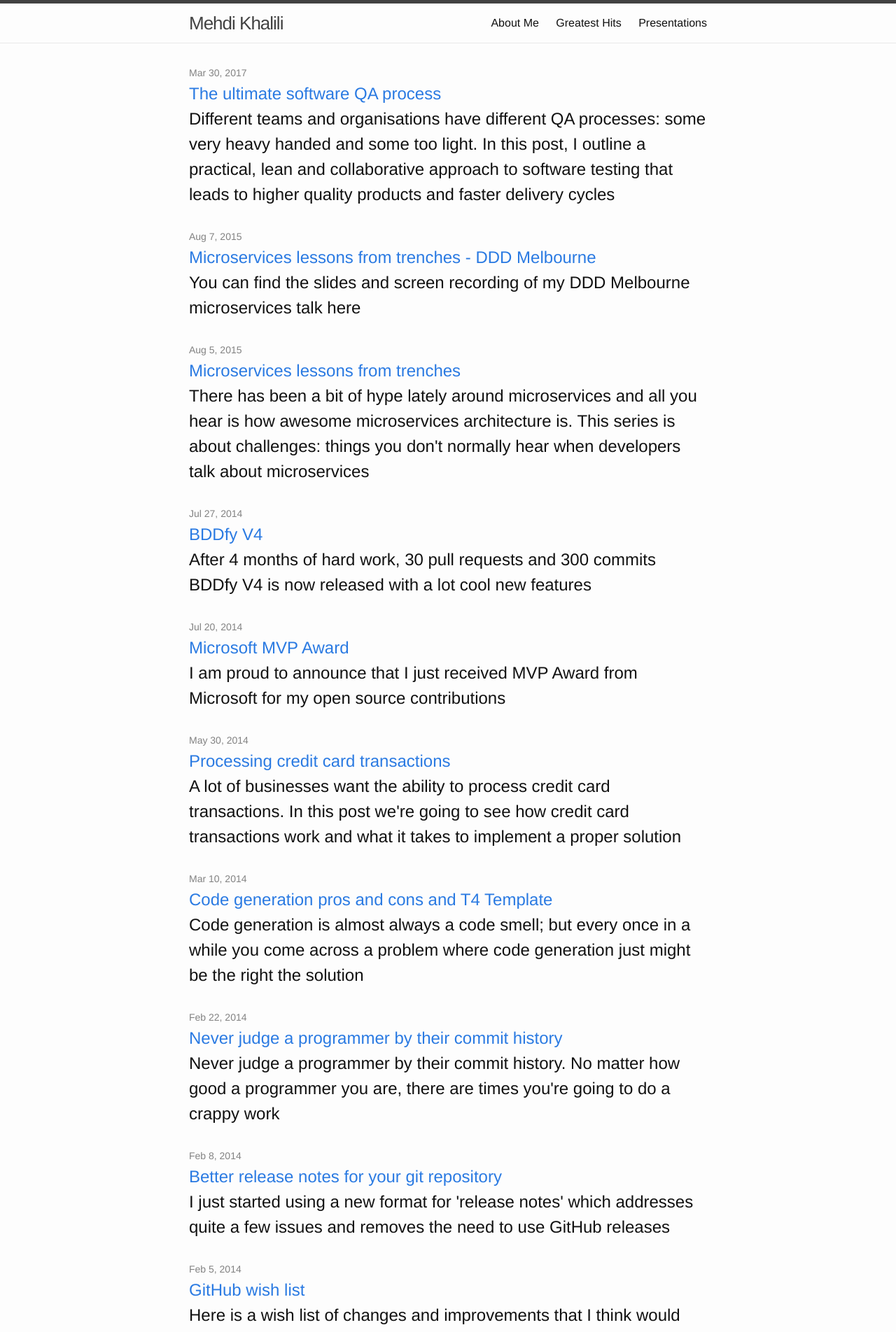
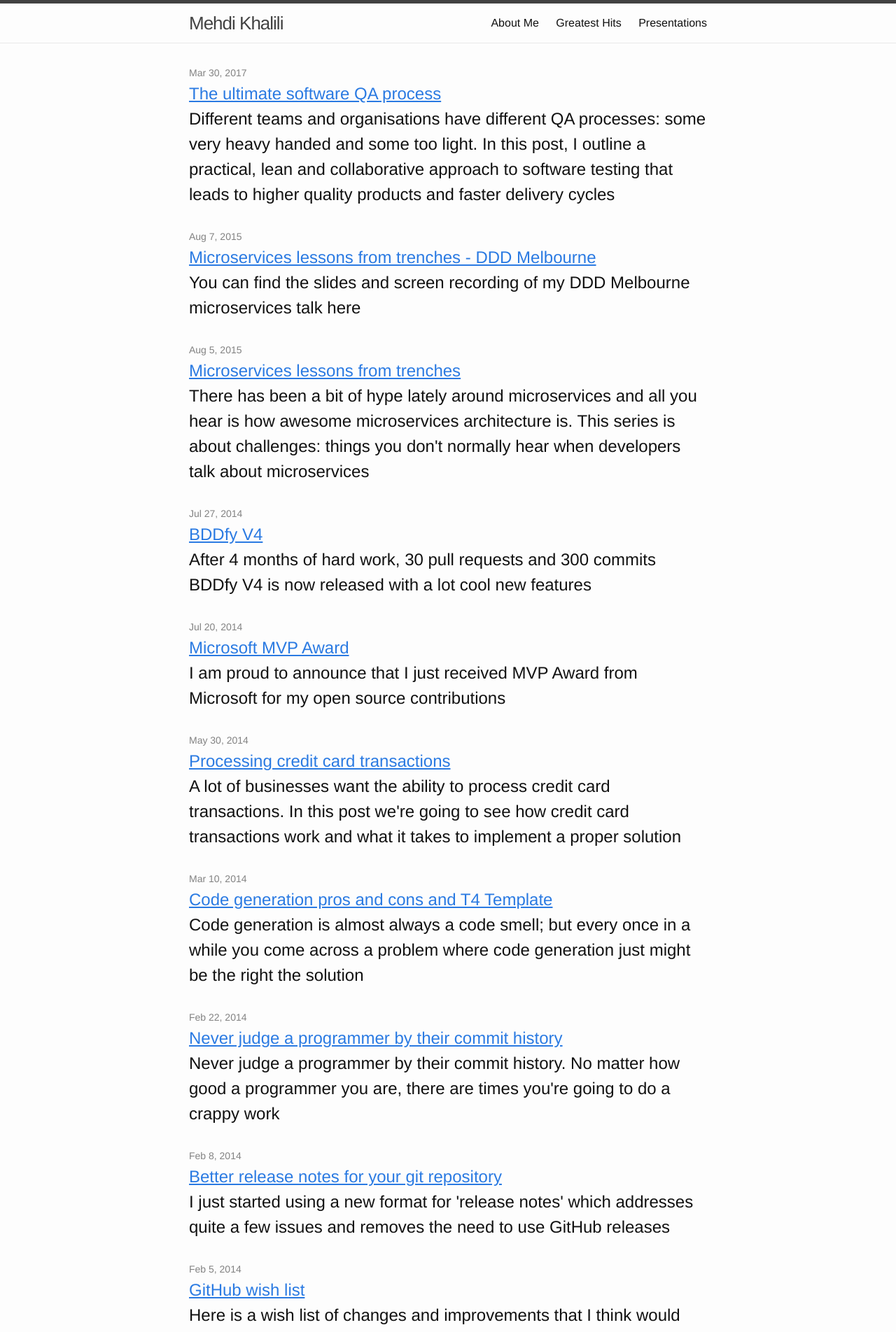
Before and after one commit to MehdiK/mehdik.github.io, a Jekyll site: the page built from index.html, in a window 1280 px wide. Shown: the top 1904 px of the page at 70% size. Built offline with Jekyll 4.4.1, drawn with Linux system fonts in a browser that asks for light colours; nearby versions of some CDN libraries; comment, search, counter and statistics services are not loaded.

Commit message:
Changed link styling

```diff
--- a/_sass/_base.scss
+++ b/_sass/_base.scss
@@ -90,7 +90,6 @@ h1, h2, h3, h4, h5, h6 {
  */
 a {
     color: $brand-color;
-    text-decoration: none;
 
     &:visited {
         color: darken($brand-color, 15%);
@@ -102,7 +101,9 @@ a {
     }
 }
 
-
+.site-header a {
+  text-decoration: none;
+}
 
 /**
  * Blockquotes
```
